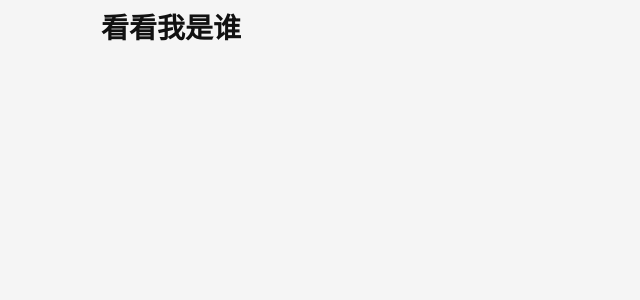
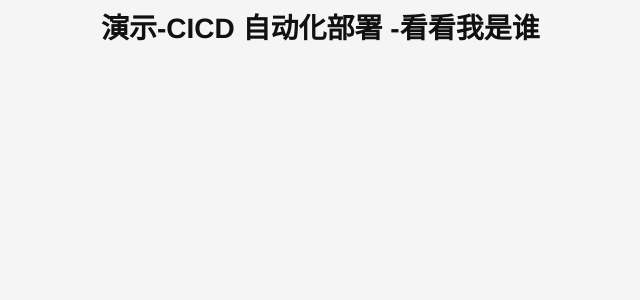
Before and after one commit to pablezhang/todo-mvc, a React (Create React App) app: page / in a window 1280 px wide. Shown: the top 300 px of the page, without its empty margins (264-904 px from the left). Built offline with nearby package versions, Linux system fonts and the light colour scheme.

Commit message:
94期演示自动部署

```diff
--- a/src/App.js
+++ b/src/App.js
@@ -7,6 +7,6 @@ import './styles/index.css';
 
 export default function App(params) {
   return (
-    <h1>看看我是谁</h1>
+    <h1>演示-CICD 自动化部署 -看看我是谁</h1>
   );
 }
```
